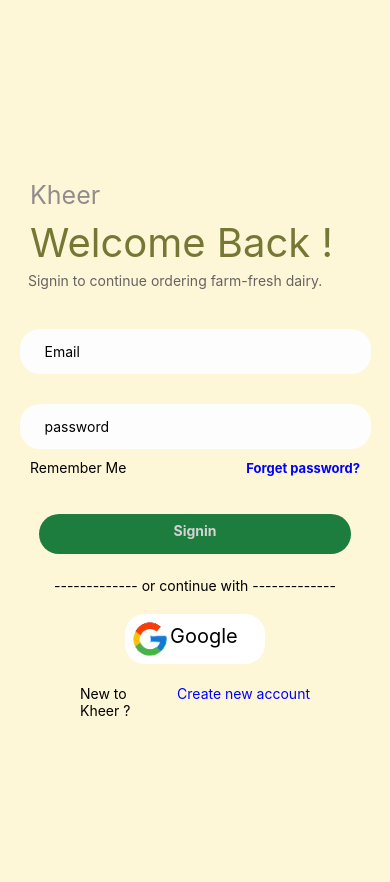
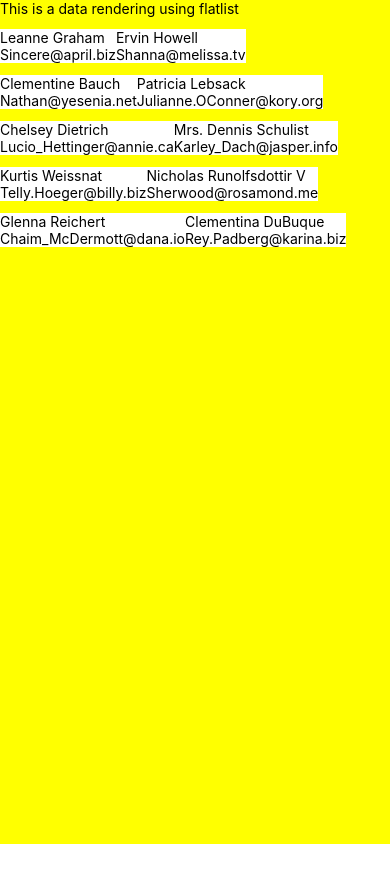
Before and after one commit to randhawa1727/dairyproducts, a React Native app: screen / in a window 390 px wide. Shown: the top 882 px of the page. After the commit the page ends 844 px from the top, so only its background shows below. Built offline with nearby package versions, Linux system fonts and the light colour scheme.

Commit message:
flatlist

```diff
--- a/App.tsx
+++ b/App.tsx
@@ -1,19 +1,295 @@
-import { View, Text } from 'react-native'
+// import { View, Text } from 'react-native'
+// import React from 'react'
+
+// import Homepage from './src/screens/Homepage'
+// import Profile from './src/screens/Profile'
+// import Loginpage from './src/auth/Loginpage'
+// import Signup from './src/auth/Signup'
+// import Setting from './src/screens/Setting'
+// const App = () => {
+//   return (
+//     // <Homepage/>
+//     // <Profile></Profile>
+//     <Loginpage></Loginpage>
+//     //  <Signup></Signup>
+//     // <Setting></Setting>
+//   )
+// }
+
+// export default App
+
+import { View, Text, FlatList, Image, StyleSheet } from 'react-native'
 import React from 'react'
 
-import Homepage from './src/screens/Homepage'
-import Profile from './src/screens/Profile'
-import Loginpage from './src/auth/Loginpage'
-import Signup from './src/auth/Signup'
-import Setting from './src/screens/Setting'
 const App = () => {
+
+  const user = [
+    {
+      "id": 1,
+      "name": "Leanne Graham",
+      "username": "Bret",
+      "email": "Sincere@april.biz",
+      "address": {
+        "street": "Kulas Light",
+        "suite": "Apt. 556",
+        "city": "Gwenborough",
+        "zipcode": "92998-3874",
+        "geo": {
+          "lat": "-37.3159",
+          "lng": "81.1496"
+        }
+      },
+      "phone": "1-770-736-8031 x56442",
+      "website": "hildegard.org",
+      "company": {
+        "name": "Romaguera-Crona",
+        "catchPhrase": "Multi-layered client-server neural-net",
+        "bs": "harness real-time e-markets"
+      }
+    },
+    {
+      "id": 2,
+      "name": "Ervin Howell",
+      "username": "Antonette",
+      "email": "Shanna@melissa.tv",
+      "address": {
+        "street": "Victor Plains",
+        "suite": "Suite 879",
+        "city": "Wisokyburgh",
+        "zipcode": "90566-7771",
+        "geo": {
+          "lat": "-43.9509",
+          "lng": "-34.4618"
+        }
+      },
+      "phone": "010-692-6593 x09125",
+      "website": "anastasia.net",
+      "company": {
+        "name": "Deckow-Crist",
+        "catchPhrase": "Proactive didactic contingency",
+        "bs": "synergize scalable supply-chains"
+      }
+    },
+    {
+      "id": 3,
+      "name": "Clementine Bauch",
+      "username": "Samantha",
+      "email": "Nathan@yesenia.net",
+      "address": {
+        "street": "Douglas Extension",
+        "suite": "Suite 847",
+        "city": "McKenziehaven",
+        "zipcode": "59590-4157",
+        "geo": {
+          "lat": "-68.6102",
+          "lng": "-47.0653"
+        }
+      },
+      "phone": "1-463-123-4447",
+      "website": "ramiro.info",
+      "company": {
+        "name": "Romaguera-Jacobson",
+        "catchPhrase": "Face to face bifurcated interface",
+        "bs": "e-enable strategic applications"
+      }
+    },
+    {
+      "id": 4,
+      "name": "Patricia Lebsack",
+      "username": "Karianne",
+      "email": "Julianne.OConner@kory.org",
+      "address": {
+        "street": "Hoeger Mall",
+        "suite": "Apt. 692",
+        "city": "South Elvis",
+        "zipcode": "53919-4257",
+        "geo": {
+          "lat": "29.4572",
+          "lng": "-164.2990"
+        }
+      },
+      "phone": "493-170-9623 x156",
+      "website": "kale.biz",
+      "company": {
+        "name": "Robel-Corkery",
+        "catchPhrase": "Multi-tiered zero tolerance productivity",
+        "bs": "transition cutting-edge web services"
+      }
+    },
+    {
+      "id": 5,
+      "name": "Chelsey Dietrich",
+      "username": "Kamren",
+      "email": "Lucio_Hettinger@annie.ca",
+      "address": {
+        "street": "Skiles Walks",
+        "suite": "Suite 351",
+        "city": "Roscoeview",
+        "zipcode": "33263",
+        "geo": {
+          "lat": "-31.8129",
+          "lng": "62.5342"
+        }
+      },
+      "phone": "(254)954-1289",
+      "website": "demarco.info",
+      "company": {
+        "name": "Keebler LLC",
+        "catchPhrase": "User-centric fault-tolerant solution",
+        "bs": "revolutionize end-to-end systems"
+      }
+    },
+    {
+      "id": 6,
+      "name": "Mrs. Dennis Schulist",
+      "username": "Leopoldo_Corkery",
+      "email": "Karley_Dach@jasper.info",
+      "address": {
+        "street": "Norberto Crossing",
+        "suite": "Apt. 950",
+        "city": "South Christy",
+        "zipcode": "23505-1337",
+        "geo": {
+          "lat": "-71.4197",
+          "lng": "71.7478"
+        }
+      },
+      "phone": "1-477-935-8478 x6430",
+      "website": "ola.org",
+      "company": {
+        "name": "Considine-Lockman",
+        "catchPhrase": "Synchronised bottom-line interface",
+        "bs": "e-enable innovative applications"
+      }
+    },
+    {
+      "id": 7,
+      "name": "Kurtis Weissnat",
+      "username": "Elwyn.Skiles",
+      "email": "Telly.Hoeger@billy.biz",
+      "address": {
+        "street": "Rex Trail",
+        "suite": "Suite 280",
+        "city": "Howemouth",
+        "zipcode": "58804-1099",
+        "geo": {
+          "lat": "24.8918",
+          "lng": "21.8984"
+        }
+      },
+      "phone": "210.067.6132",
+      "website": "elvis.io",
+      "company": {
+        "name": "Johns Group",
+        "catchPhrase": "Configurable multimedia task-force",
+        "bs": "generate enterprise e-tailers"
+      }
+    },
+    {
+      "id": 8,
+      "name": "Nicholas Runolfsdottir V",
+      "username": "Maxime_Nienow",
+      "email": "Sherwood@rosamond.me",
+      "address": {
+        "street": "Ellsworth Summit",
+        "suite": "Suite 729",
+        "city": "Aliyaview",
+        "zipcode": "45169",
+        "geo": {
+          "lat": "-14.3990",
+          "lng": "-120.7677"
+        }
+      },
+      "phone": "586.493.6943 x140",
+      "website": "jacynthe.com",
+      "company": {
+        "name": "Abernathy Group",
+        "catchPhrase": "Implemented secondary concept",
+        "bs": "e-enable extensible e-tailers"
+      }
+    },
+    {
+      "id": 9,
+      "name": "Glenna Reichert",
+      "username": "Delphine",
+      "email": "Chaim_McDermott@dana.io",
+      "address": {
+        "street": "Dayna Park",
+        "suite": "Suite 449",
+        "city": "Bartholomebury",
+        "zipcode": "76495-3109",
+        "geo": {
+          "lat": "24.6463",
+          "lng": "-168.8889"
+        }
+      },
+      "phone": "(775)976-6794 x41206",
+      "website": "conrad.com",
+      "company": {
+        "name": "Yost and Sons",
+        "catchPhrase": "Switchable contextually-based project",
+        "bs": "aggregate real-time technologies"
+      }
+    },
+    {
+      "id": 10,
+      "name": "Clementina DuBuque",
+      "username": "Moriah.Stanton",
+      "email": "Rey.Padberg@karina.biz",
+      "address": {
+        "street": "Kattie Turnpike",
+        "suite": "Suite 198",
+        "city": "Lebsackbury",
+        "zipcode": "31428-2261",
+        "geo": {
+          "lat": "-38.2386",
+          "lng": "57.2232"
+        }
+      },
+      "phone": "024-648-3804",
+      "website": "ambrose.net",
+      "company": {
+        "name": "Hoeger LLC",
+        "catchPhrase": "Centralized empowering task-force",
+        "bs": "target end-to-end models"
+      }
+    }
+
+  ]
+
+  const renderItem = ({ item }) => (
+    <View style={style.cards}>
+      <Text>{item.name}</Text>
+      <Text>{item.email}</Text>
+    </View>
+  )
+
   return (
-    // <Homepage/>
-    // <Profile></Profile>
-    <Loginpage></Loginpage>
-    //  <Signup></Signup>
-    // <Setting></Setting>
+    <View style={style.bg}>
+      <Text>This is a data rendering using flatlist</Text>
+      <FlatList data={user}
+        keyExtractor={item => item.id}
+        renderItem={renderItem}
+        numColumns={2}
+      />
+    </View>
   )
 }
 
 export default App
+
+const style = StyleSheet.create({
+
+  bg: {
+    backgroundColor: "yellow",
+    width: "100%",
+    height: "100%",
+
+  },
+  cards:{
+    marginTop:12,
+    backgroundColor:"#ffff",
+
+  }
+
+})
--- a/src/auth/Loginpage.js
+++ b/src/auth/Loginpage.js
@@ -38,7 +38,6 @@
 
          <View style={style.google}>
 
-          <Image style={style.googleimg} source={require('../assets/google.png')}/>
           <Text style={style.googletxt}>Google</Text>
 
          </View>
@@ -182,11 +181,7 @@
 googletxt:{
       marginTop:10,
       fontSize:20,
-},
-googleimg:{
-    width:40,
-    height:40,
-    marginTop:5,
+      marginLeft:3nb 5,
 },
 
 createnew:{
```
